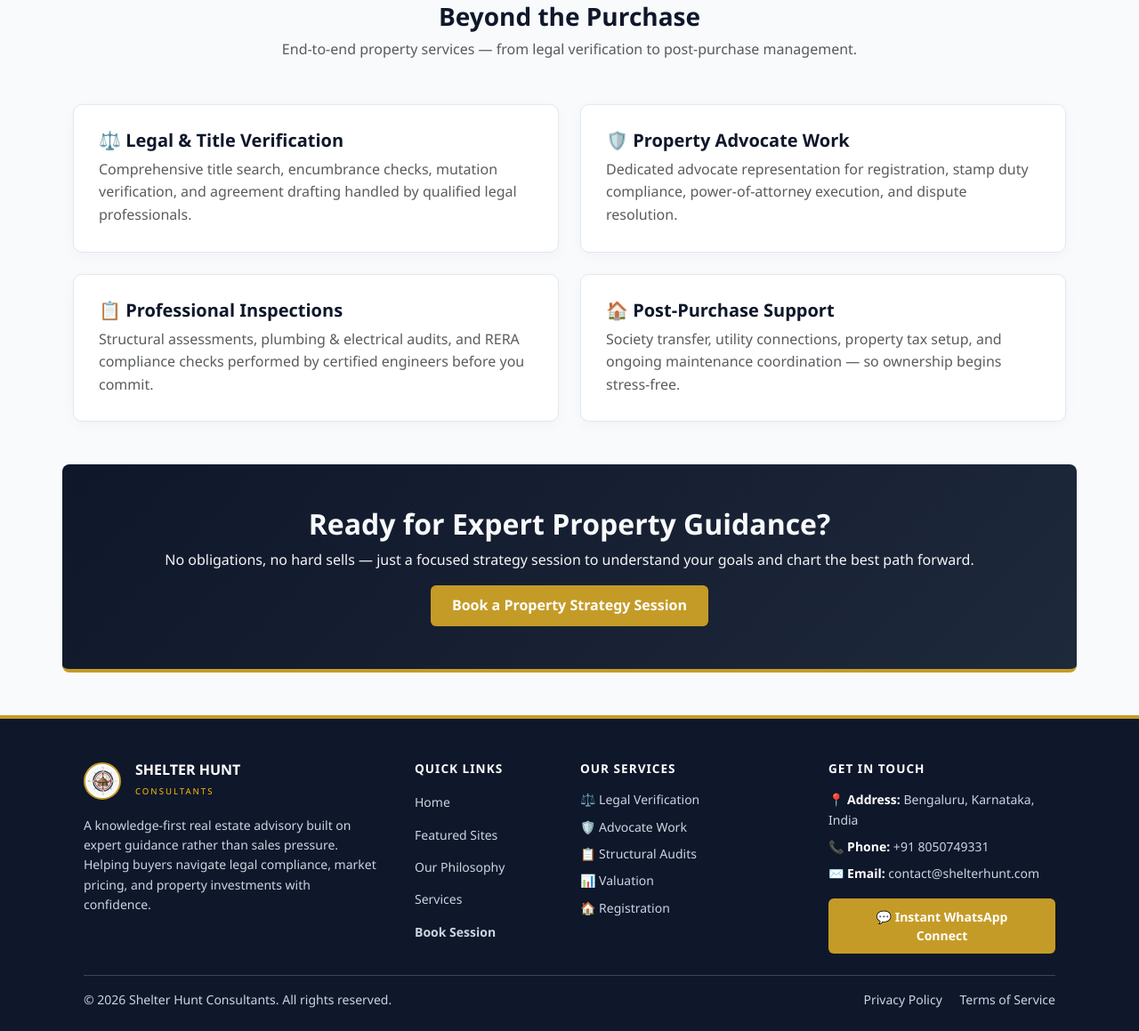
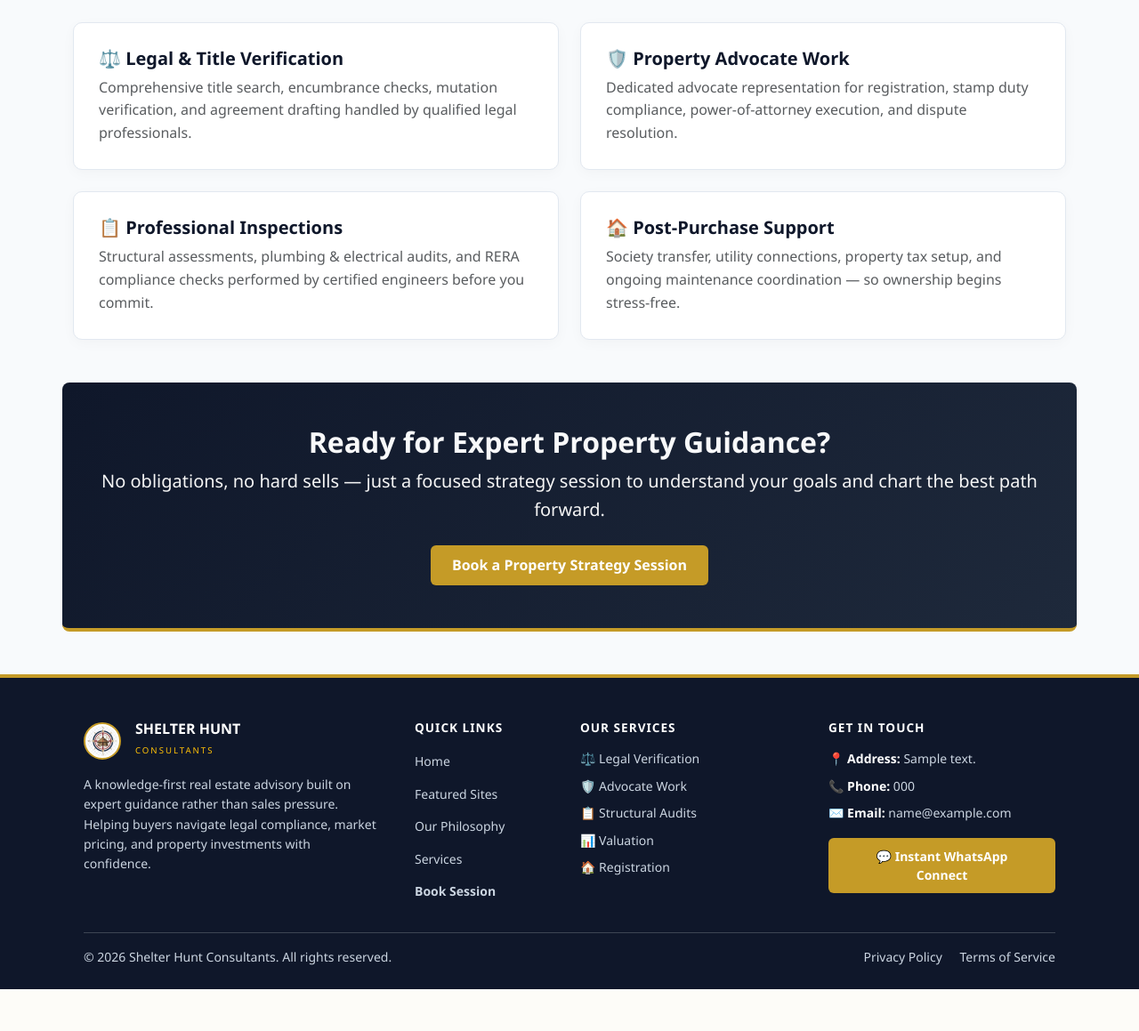
Before and after one commit to Samifarhan52/Shelter, a Flask app: template templates/index.html in a window 1280 px wide. Shown: the part 1975-3134 px from the top of the page at 89% size. After the commit the page ends 3087 px from the top, so only its background shows below. Run offline with Flask 3, Linux system fonts and the light colour scheme; the template is opened without the code that fills it: most values are stand-ins (such as "Sample title", 1, 10 or a date in 2020); grey boxes marked "Sample" are stand-in pictures; some libraries are stand-ins or nearby versions.

Commit message:
Bind base footer and index hero banner to dynamic system settings

```diff
--- a/templates/base.html
+++ b/templates/base.html
@@ -168,15 +168,15 @@
                 <div class="col-lg-3 col-md-6 col-12">
                     <h6 class="fw-bold text-white mb-3 text-uppercase" style="letter-spacing: 1px; font-size: 0.85rem;">Get in Touch</h6>
                     <p class="text-light-slate small mb-2">
-                        <strong class="text-white">📍 Address:</strong> Bengaluru, Karnataka, India
+                        <strong class="text-white">📍 Address:</strong> {{ settings.get('contact_address', 'Bengaluru, Karnataka, India') if settings else 'Bengaluru, Karnataka, India' }}
                     </p>
                     <p class="text-light-slate small mb-2">
-                        <strong class="text-white">📞 Phone:</strong> +91 8050749331
+                        <strong class="text-white">📞 Phone:</strong> {{ settings.get('contact_phone', '+91 8050749331') if settings else '+91 8050749331' }}
                     </p>
                     <p class="text-light-slate small mb-3">
-                        <strong class="text-white">✉️ Email:</strong> contact@shelterhunt.com
+                        <strong class="text-white">✉️ Email:</strong> {{ settings.get('contact_email', 'contact@shelterhunt.com') if settings else 'contact@shelterhunt.com' }}
                     </p>
-                    <a href="https://wa.me/918050749331?text=Hi%20Sudharshan,%20I%20have%20a%20query%20regarding%20property%20consultation." target="_blank" class="btn btn-gold btn-sm fw-bold w-100 py-2">
+                    <a href="https://wa.me/{{ settings.get('whatsapp_number', '918050749331') if settings else '918050749331' }}?text=Hi%20Sudharshan,%20I%20have%20a%20query%20regarding%20property%20consultation." target="_blank" class="btn btn-gold btn-sm fw-bold w-100 py-2">
                         💬 Instant WhatsApp Connect
                     </a>
                 </div>
--- a/templates/index.html
+++ b/templates/index.html
@@ -1,16 +1,16 @@
 {% extends 'base.html' %}
 {% block content %}
 
-<!-- Hero Banner with High Contrast Gradient Overlay -->
+<!-- Dynamic Hero Banner with Dynamic System Settings -->
 <div class="hero-section text-center text-md-start"
      style="background: linear-gradient(rgba(15, 23, 42, 0.78), rgba(15, 23, 42, 0.92)), url('{{ url_for('static', filename='head.jpeg') }}') center/cover no-repeat;">
     <div class="container">
         <div class="row align-items-center">
             <div class="col-lg-8 col-md-10">
                 <p class="hero-tagline mb-2">SHELTER HUNT CONSULTANTS</p>
-                <h1 class="hero-title mb-3">Smart Property Decisions Start Here.</h1>
+                <h1 class="hero-title mb-3">{{ settings.get('hero_title', 'Smart Property Decisions Start Here.') if settings else 'Smart Property Decisions Start Here.' }}</h1>
                 <p class="hero-subtitle mb-4">
-                    We don't push properties — we listen, research, and match you with the right one. Expert consultation that puts your requirements first, every single time.
+                    {{ settings.get('hero_subtitle', "We don't push properties — we listen, research, and match you with the right one. Expert consultation that puts your requirements first, every single time.") if settings else "We don't push properties — we listen, research, and match you with the right one. Expert consultation that puts your requirements first, every single time." }}
                 </p>
                 <div class="pt-2">
                     <a href="{{ url_for('booking_slots') }}" class="btn-gold btn-lg">Book a Property Strategy Session</a>
@@ -144,7 +144,7 @@
 <!-- Bottom Call To Action Banner -->
 <div class="container text-center my-5 py-5 text-light rounded-3" style="background: linear-gradient(135deg, #0f172a 0%, #1e293b 100%); border-bottom: 4px solid var(--gold-accent);">
     <h2 class="fw-bold text-light mb-2">Ready for Expert Property Guidance?</h2>
-    <p style="color: whitesmoke;">No obligations, no hard sells — just a focused strategy session to understand your goals and chart the best path forward.</p>
+    <p class="text-light mb-4 fs-5" style="color: whitesmoke !important;">No obligations, no hard sells — just a focused strategy session to understand your goals and chart the best path forward.</p>
     <a href="{{ url_for('booking_slots') }}" class="btn-gold btn-lg">Book a Property Strategy Session</a>
 </div>
 
```
